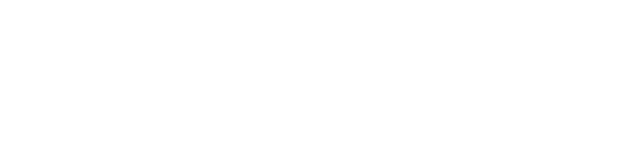
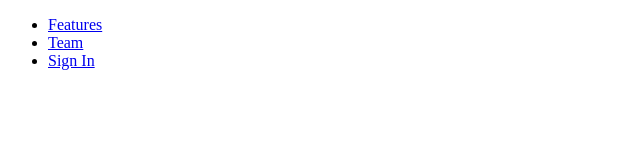
Before and after one commit to Chipilli/GROUP-3-CAPSTONE-PROJECT-1, a plain HTML site: page index.html in a window 1280 px wide. Shown: the whole page, without its empty margins (0-640 px from the left). Drawn offline with Linux system fonts and the light colour scheme.

Commit message:
Update index.html

```diff
--- a/index.html
+++ b/index.html
@@ -9,6 +9,15 @@
 </head>
 
 <body>
+    <header>
+          <nav>
+              <ul>
+                  <li><a href="#">Features</a></li>
+                  <li><a href="#">Team</a></li>
+                  <li><a href="#">Sign In</a></li>
+              </ul>
+            </nav>
+    </header>
 
 </body>
 
```
